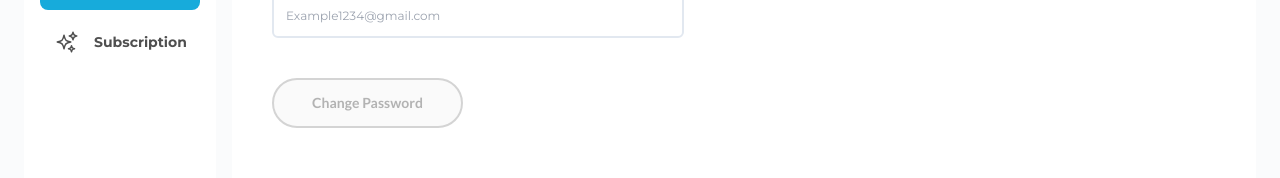
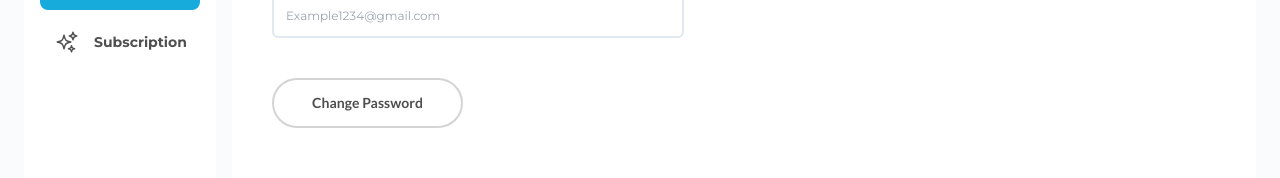
Before and after one commit to Gelodev04/editkits-v2, a Next.js app: page /account in a window 1280 px wide. Shown: the part 190-368 px from the top of the page. Built offline with nearby package versions, Linux system fonts and the light colour scheme.

Commit message:
button enabled

```diff
--- a/pages/account/index.tsx
+++ b/pages/account/index.tsx
@@ -51,7 +51,6 @@ export default function Account() {
                 <div className="pt-10">
                   <Button
                     onClick={() => setChangePasswordModalVisible(true)}
-                    disabled={!isEmailValid}
                     className="max-w-[191px] border border-2 border-neutral-300 py-[13px] text-[#4f4f4f]"
                     label="Change Password"
                     variant="contained"
```
